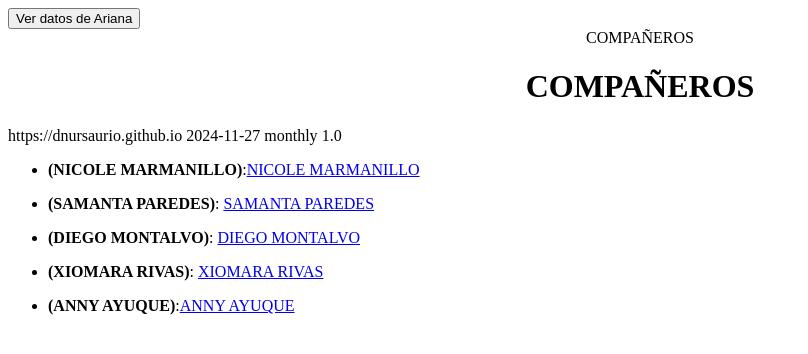
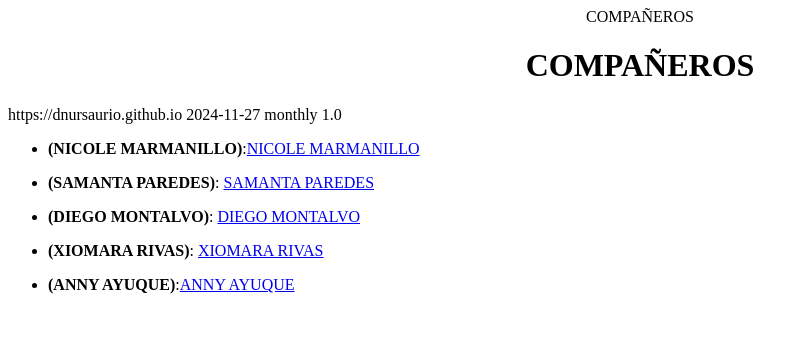
Before and after one commit to ari182006/Ariana-Sofia-Vilca-Chavez, a plain HTML site: page Compañeros.html in a window 1280 px wide. Shown: the whole page, without its empty margins (0-808 px from the left). Drawn offline with Linux system fonts and the light colour scheme.

Commit message:
Update Compañeros.html

```diff
--- a/Compañeros.html
+++ b/Compañeros.html
@@ -1,7 +1,6 @@
 <!DOCTYPE html>
 <html>
 <head>
-<button id="btnAriana">Ver datos de Ariana</button>
 <center>
 <tittle>COMPAÑEROS
 <h1 style="text-aling:center">COMPAÑEROS</h1>
```
